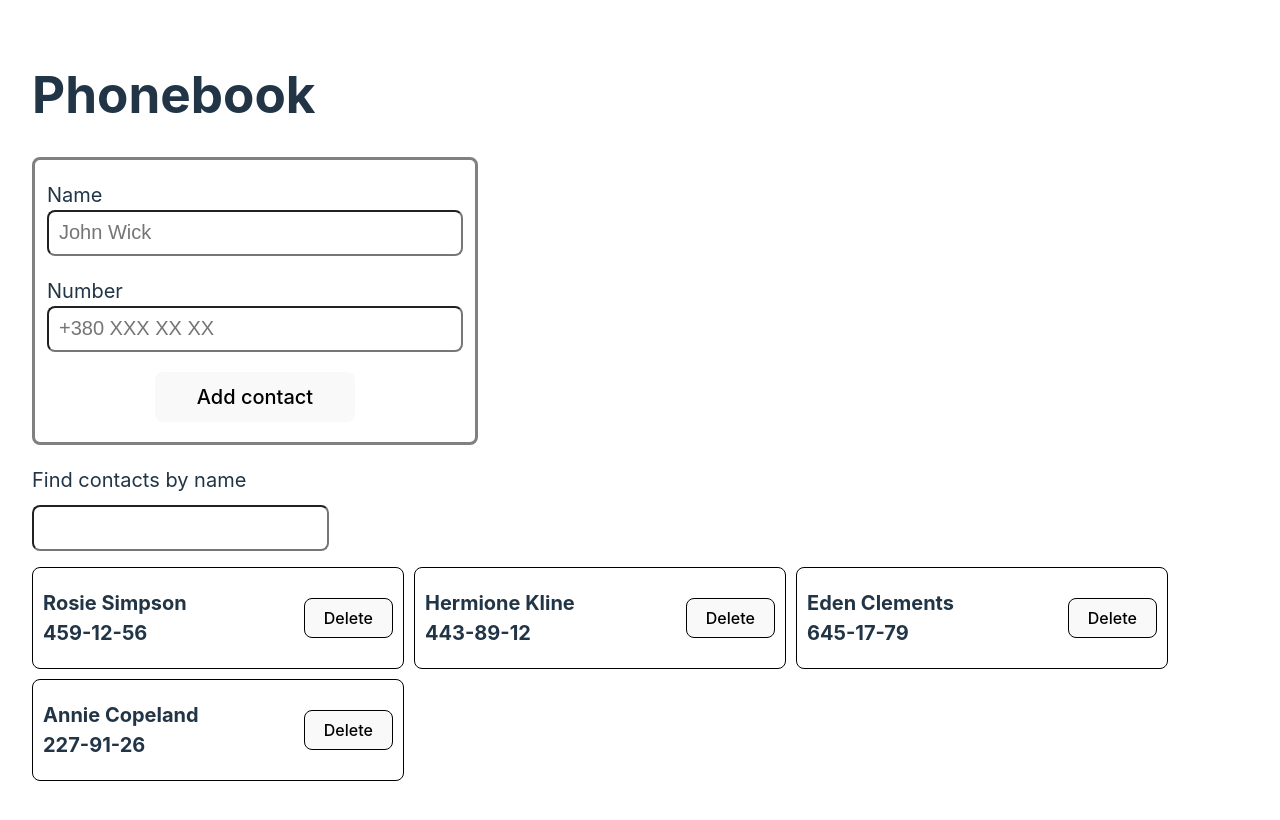
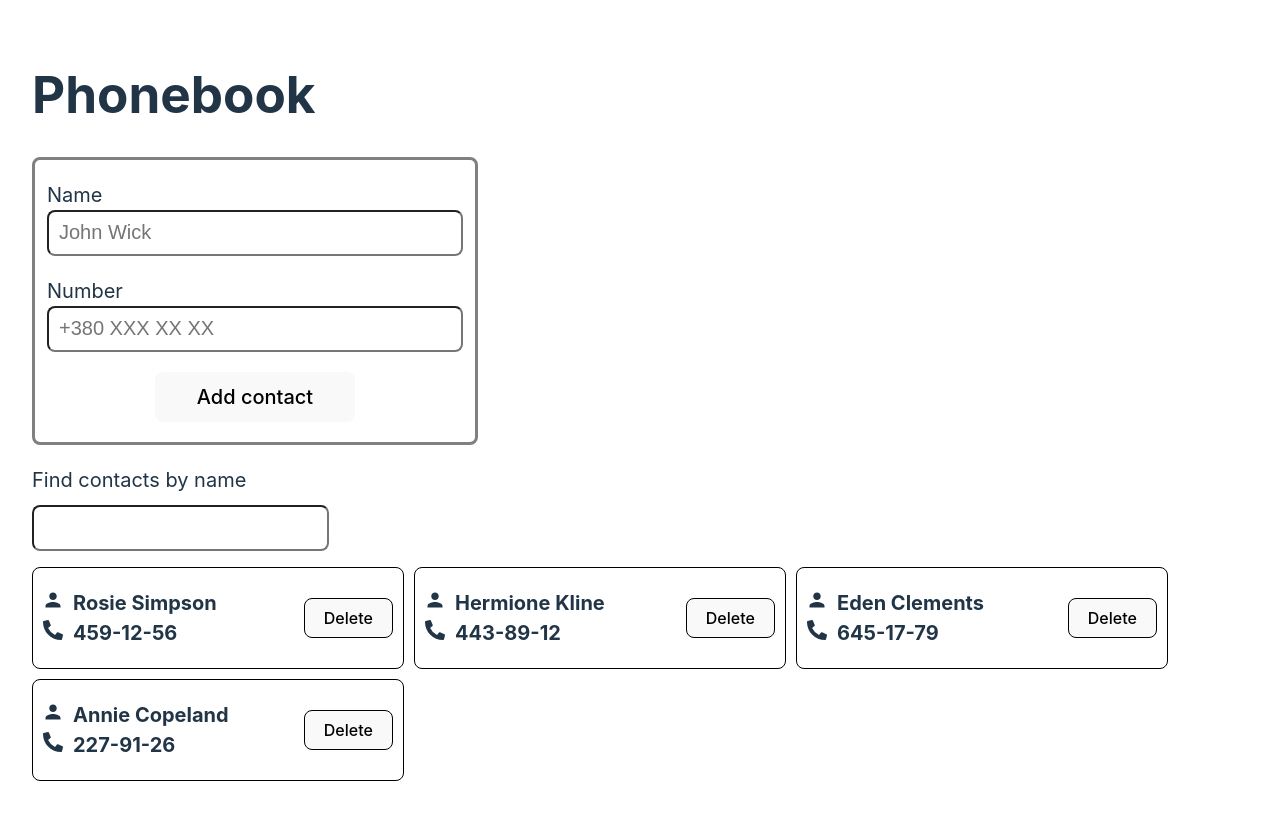
Before and after one commit to MrKrodbon/goit-react-hw-08, a React (Vite) app: page / in a window 1280 px wide. Shown: the top 820 px of the page. Built offline with nearby package versions, Linux system fonts and the light colour scheme.

Commit message:
add icons

```diff
--- a/package.json
+++ b/package.json
@@ -14,6 +14,7 @@
     "nanoid": "^5.0.7",
     "react": "^18.3.1",
     "react-dom": "^18.3.1",
+    "react-icons": "^5.3.0",
     "yup": "^1.4.0"
   },
   "devDependencies": {
--- a/src/components/Contact/Contact.jsx
+++ b/src/components/Contact/Contact.jsx
@@ -1,11 +1,19 @@
 import styles from "./Contact.module.css";
+import { IoMdPerson } from "react-icons/io";
+import { FaPhoneAlt } from "react-icons/fa";
 
 const Contact = ({ contact: { id, name, number }, onDelete }) => {
   return (
     <>
       <div className={styles.contactInfo}>
-        <p className={styles.contactContent}>{name}</p>
-        <p className={styles.contactContent}>{number}</p>
+        <p className={styles.contactContent}>
+          <IoMdPerson className={styles.icon} />
+          {name}
+        </p>
+        <p className={styles.contactContent}>
+          <FaPhoneAlt className={styles.icon} />
+          {number}
+        </p>
       </div>
       <button
         type="button"
--- a/src/components/Contact/Contact.module.css
+++ b/src/components/Contact/Contact.module.css
@@ -2,10 +2,12 @@
   display: inline-flex;
   flex-direction: column;
   align-items: start;
+  padding: ;
 }
 
 .contactContent {
   margin: 0;
+
   font-size: 20px;
   font-weight: bold;
 }
@@ -18,3 +20,7 @@
   border: 1px solid black;
   border-radius: 8px;
 }
+
+.icon {
+  margin-right: 10px;
+}
```
Also changed, not shown: 1 other file (tests, documents, lock files or other folders).
